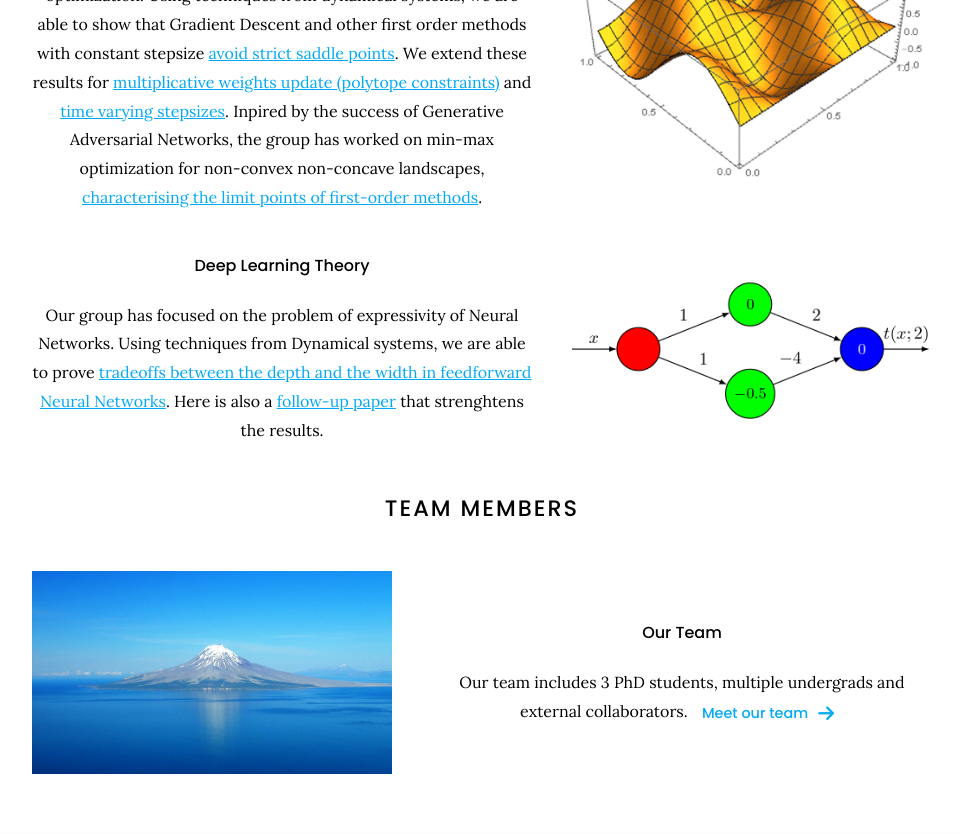
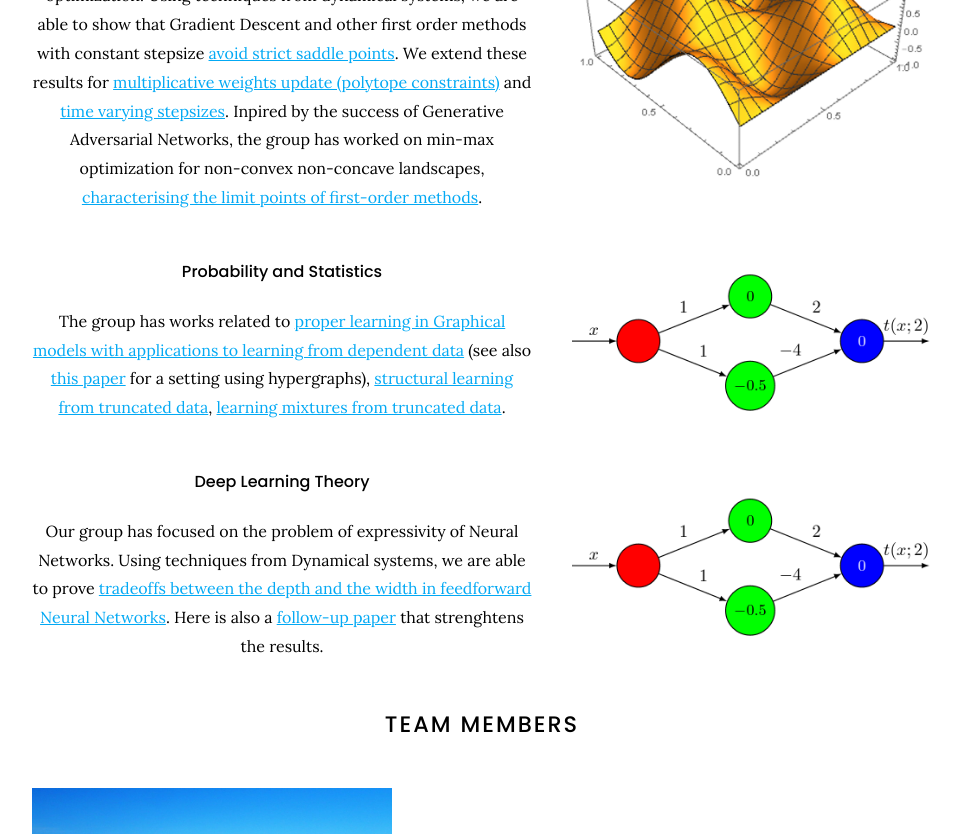
Before and after one commit to goallabuci/goallabuci.github.io, a Jekyll site: the page built from index.md, in a window 1280 px wide and 900 px high, scrolled down 1392 px, cut to the strip 0-834 px from the top of the window. Shown: the whole strip, without its empty margins (158-1118 px from the left). Built offline with Jekyll 4.4.1, drawn with Linux system fonts in a browser that asks for light colours.

Commit message:
Update index.md

```diff
--- a/index.md
+++ b/index.md
@@ -41,6 +41,17 @@ Inspired by the success of Stochastic Gradient Descent in training neural networ
   flip=true
   text=text
 %}
+{% capture text %}
+The group has works related to [proper learning in Graphical models with applications to learning from dependent data](https://arxiv.org/abs/1905.03353) (see also [this paper](https://arxiv.org/abs/2003.08259) for a setting using hypergraphs), [structural learning from truncated data](https://arxiv.org/abs/2006.09735), [learning mixtures from truncated data](https://arxiv.org/abs/1902.06958).
+{:.center}
+{% endcapture %}
+{%
+  include feature.html
+  image="images/neuralmap.png"
+  title="Probability and Statistics"
+  flip=true
+  text=text
+%}
 
 {% capture text %}
 Our group has focused on the problem of expressivity of Neural Networks. Using techniques from Dynamical systems, we are able to prove [tradeoffs between the depth and the width in feedforward Neural Networks](https://arxiv.org/abs/1912.04378). Here is also a [follow-up paper](https://arxiv.org/abs/2003.00777) that strenghtens the results.
```
